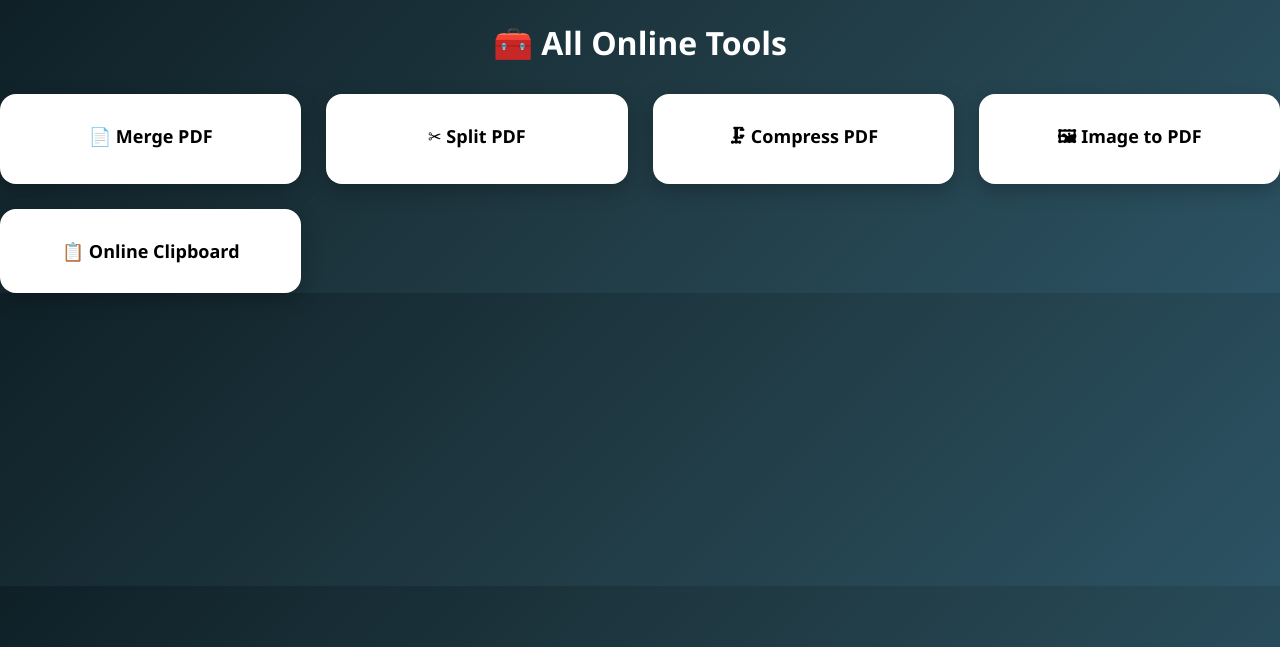
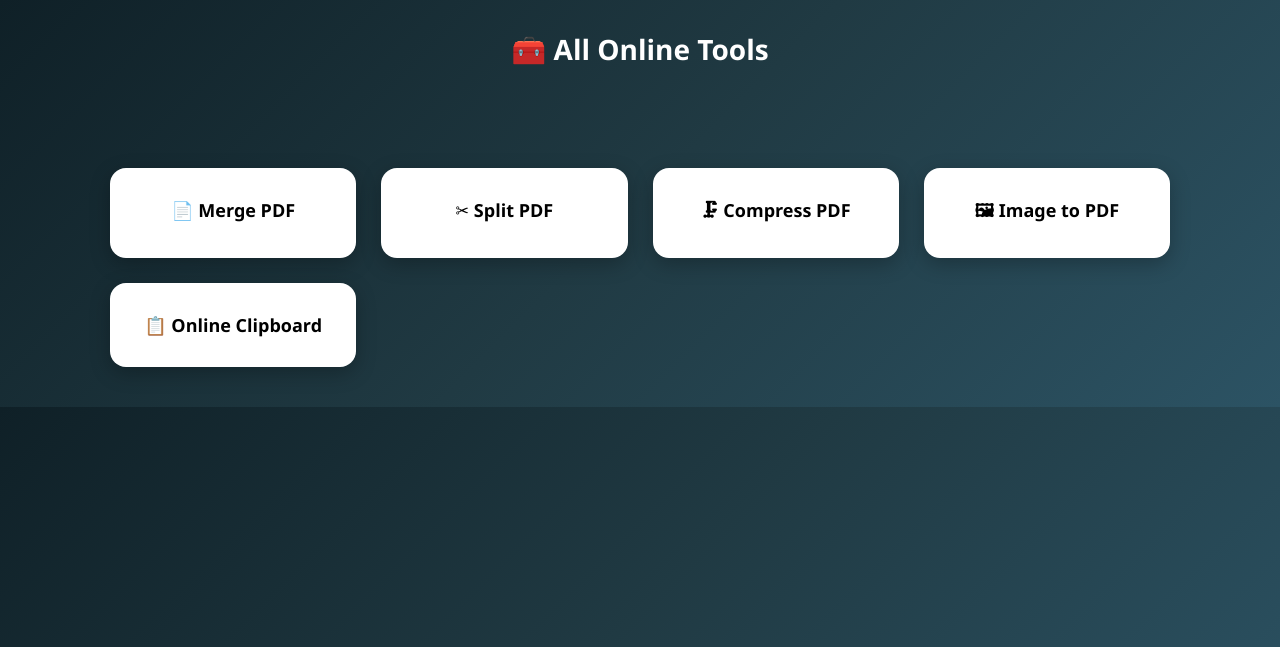
Before and after one commit to jagadishtavva63-ctrl/pdf-merger-website, a Flask app: page /tools in a window 1280 px wide. Shown: the top 647 px of the page. Run offline with Flask 3, Linux system fonts and the light colour scheme.

Commit message:
Update tools.html

```diff
--- a/templates/tools.html
+++ b/templates/tools.html
@@ -1,19 +1,21 @@
 <!DOCTYPE html>
 <html>
 <head>
-<title>All Tools Dashboard</title>
+<title>All Tools</title>
 <link rel="stylesheet" href="{{ url_for('static', filename='style.css') }}">
 </head>
 <body>
 
-<h1>🧰 All Online Tools</h1>
+<header>🧰 All Online Tools</header>
 
-<div class="tool-grid">
+<div class="container tool-grid">
+
 <a href="/" class="tool-card">📄 Merge PDF</a>
 <a href="/split" class="tool-card">✂ Split PDF</a>
 <a href="/compress" class="tool-card">🗜 Compress PDF</a>
 <a href="/image-to-pdf" class="tool-card">🖼 Image to PDF</a>
 <a href="/clipboard" class="tool-card">📋 Online Clipboard</a>
+
 </div>
 
 </body>
```
